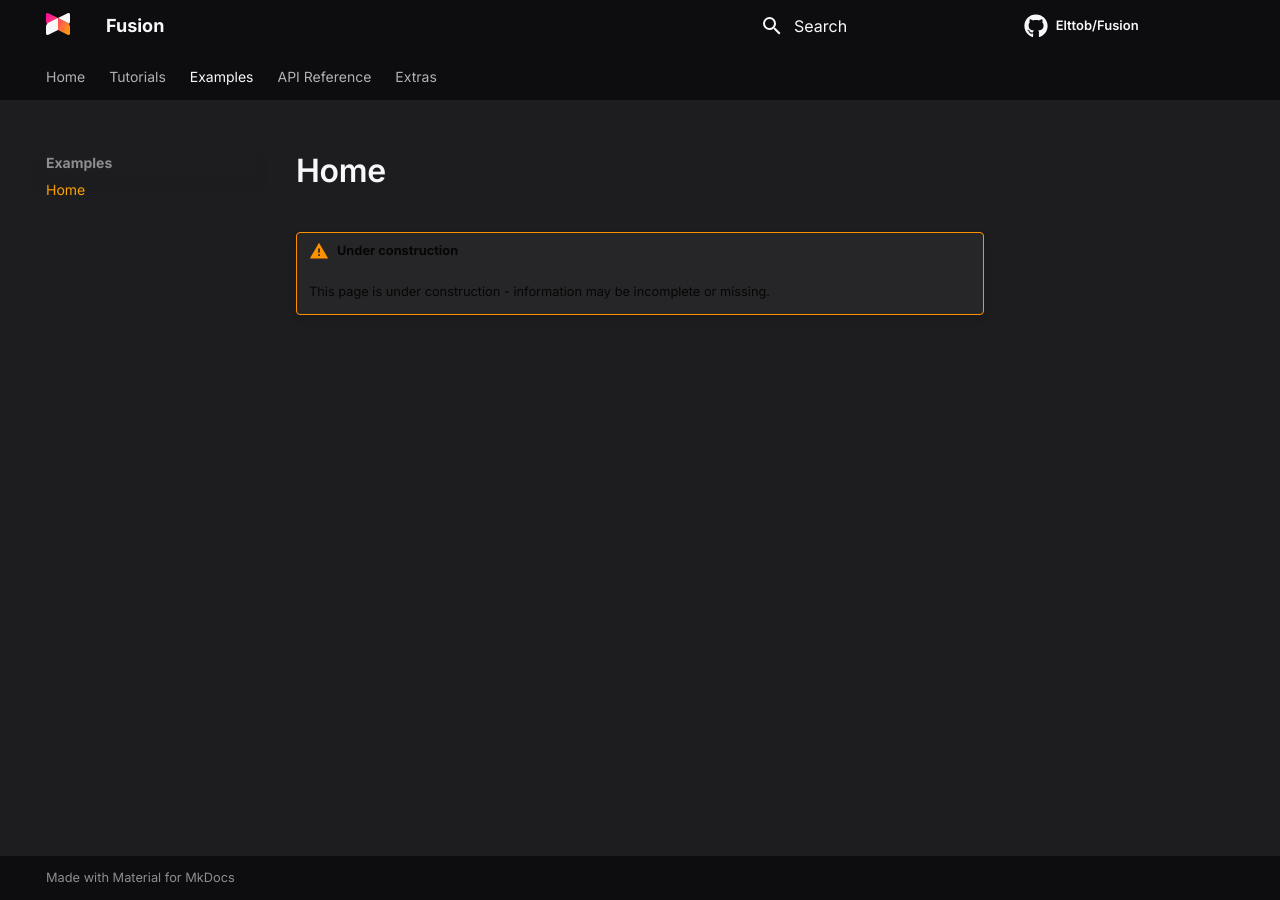
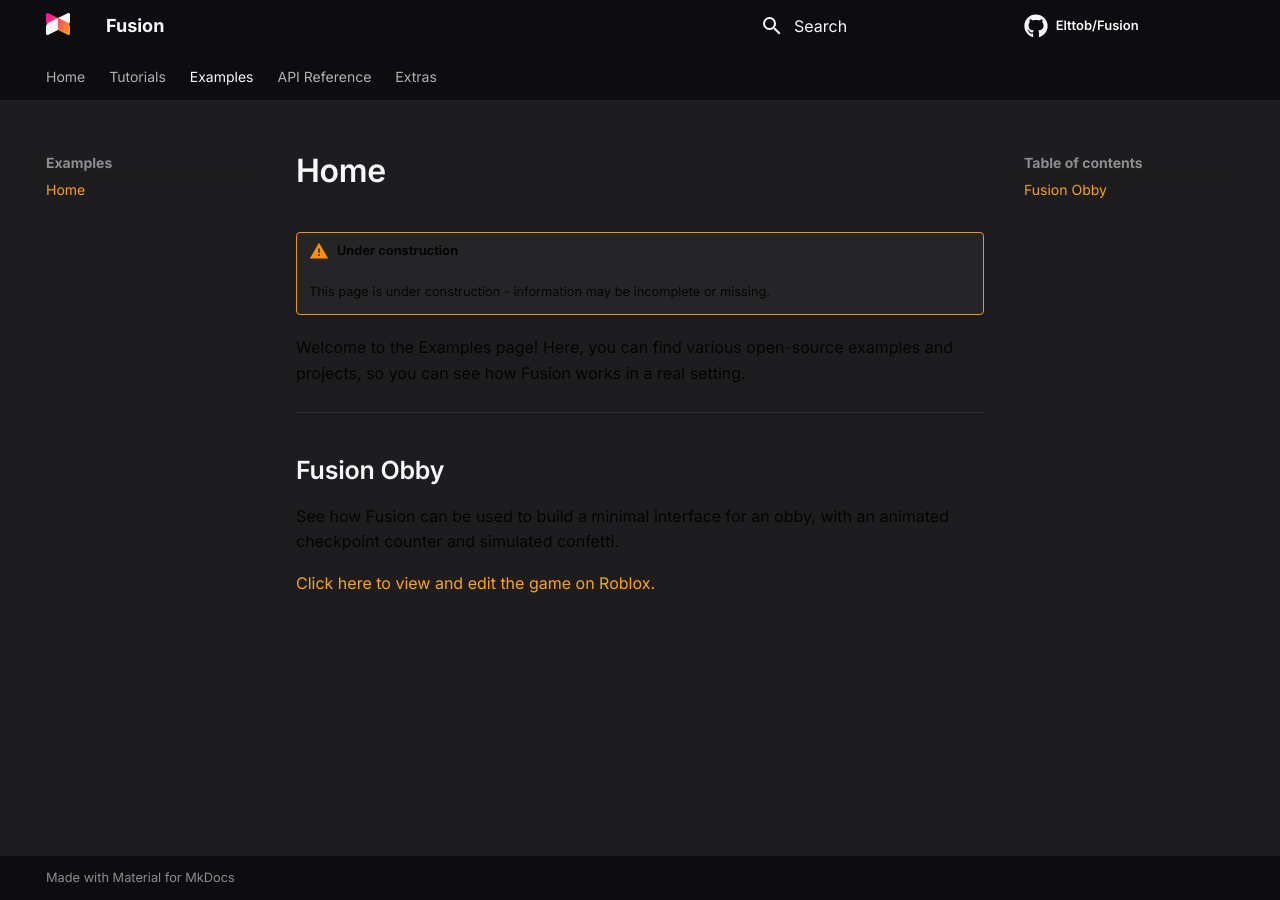
Before and after one commit to dphfox/Fusion, an MkDocs documentation site: the page built from docs/examples/index.md, in a window 1280 px wide. Built offline with MkDocs 1.6.1 and Material for MkDocs 9.7.7, drawn with Linux system fonts in a browser that asks for light colours; comment, search, counter and statistics services are not loaded.

Commit message:
Add example links

```diff
--- a/docs/examples/index.md
+++ b/docs/examples/index.md
@@ -1,2 +1,14 @@
 !!! warning "Under construction"
 	This page is under construction - information may be incomplete or missing.
+
+Welcome to the Examples page! Here, you can find various open-source examples
+and projects, so you can see how Fusion works in a real setting.
+
+-----
+
+## Fusion Obby
+
+See how Fusion can be used to build a minimal interface for an obby, with an
+animated checkpoint counter and simulated confetti.
+
+[Click here to view and edit the game on Roblox.](https://www.roblox.com/games/7262692194/Fusion-Obby)
```
